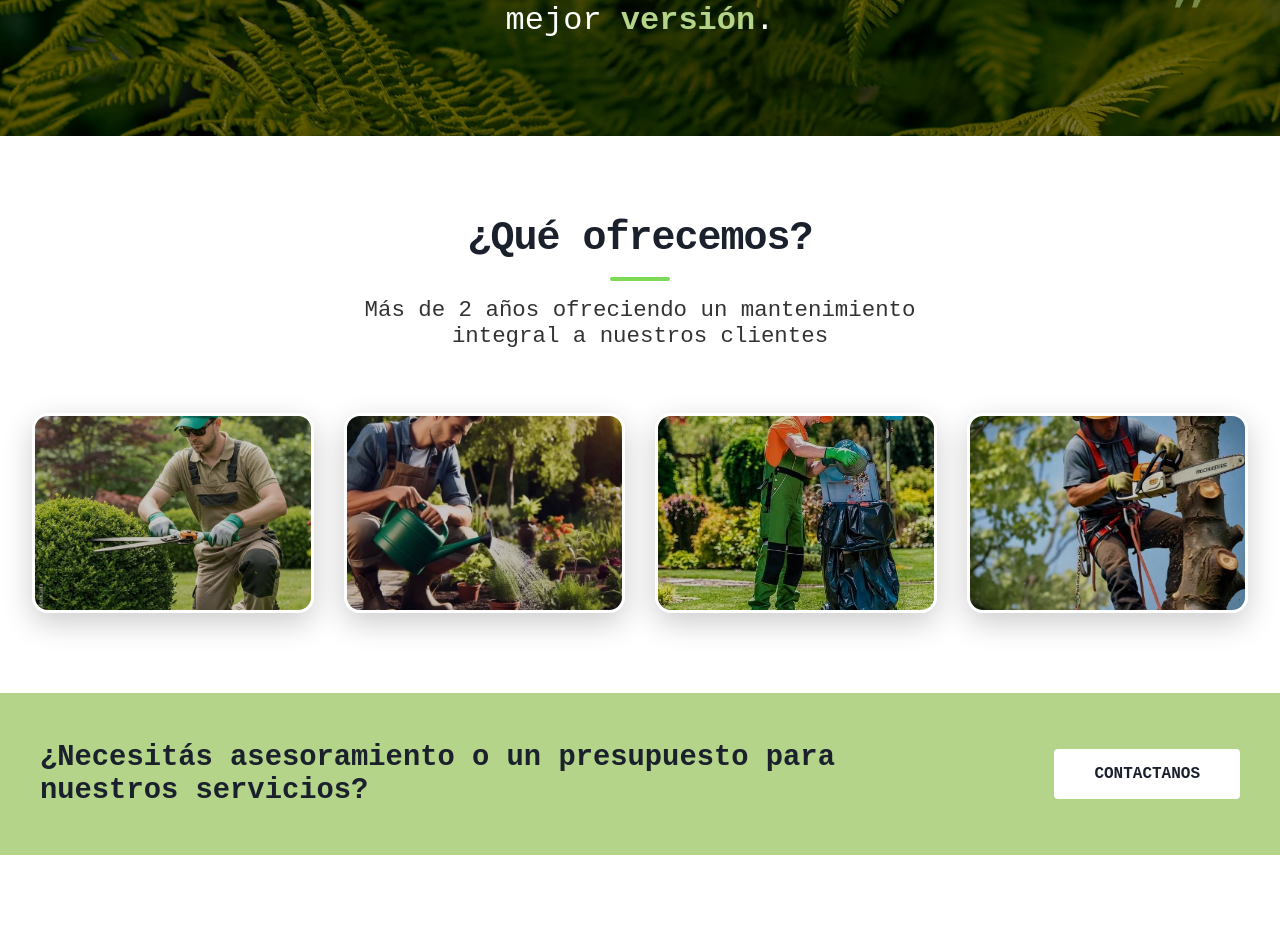
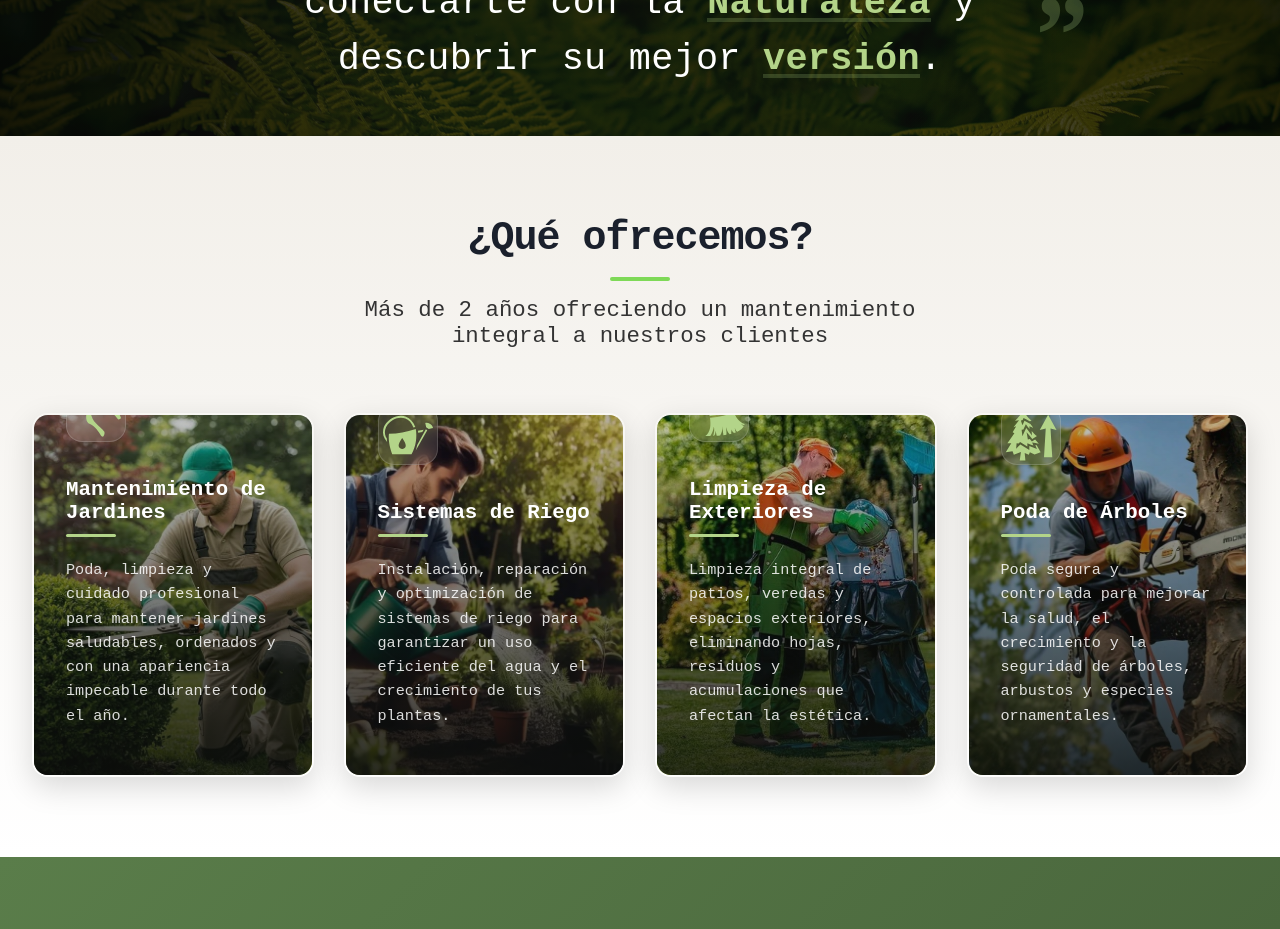
Before and after one commit to PabloDanielChavez/jardineria-montanez, a Next.js app: page / in a window 1280 px wide. Shown: the part 1860-2789 px from the top of the page. Built offline with nearby package versions, Linux system fonts and the light colour scheme.

Commit message:
Stryle Contacto, Servicios y vision

```diff
--- a/src/components/sections/Contacto.tsx
+++ b/src/components/sections/Contacto.tsx
@@ -2,6 +2,7 @@
 import Link from "next/link";
 import styles from "@/styles/sections/contacto.module.scss";
 import { mensajePresupuesto, numero } from "../utils/variables";
+import { FaWhatsapp} from "../utils/Iconos";
 
 export default function Contacto() {
     return (
@@ -9,9 +10,17 @@ export default function Contacto() {
             <div className={styles.contacto_container}>
                 <h2 className={styles.contacto_titulo}>
                     ¿Necesitás asesoramiento o un presupuesto para nuestros servicios?
+
+                <p className={styles.contacto_subtitulo}>
+                    Respondemos consultas, presupuestos y asesoramiento sin compromiso.
+                </p>
                 </h2>
-                <Link href={`https://wa.me/${numero}?text=${mensajePresupuesto}`}  className={styles.contacto_boton}>
-                    CONTACTANOS
+                <Link
+                    href={`https://wa.me/${numero}?text=${mensajePresupuesto}`}
+                    className={styles.contacto_boton}
+                >
+                    <FaWhatsapp />
+                    Solicitar Presupuesto
                 </Link>
             </div>
         </section>
--- a/src/components/sections/Servicio.tsx
+++ b/src/components/sections/Servicio.tsx
@@ -1,17 +1,37 @@
 "use client";
 
 import styles from "@/styles/sections/servicios.module.scss";
-import { GiGardeningShears, GiTreeGrowth, GiWateringCan, MdCleaningServices, MdPool } from "@/components/utils/Iconos";
+import { GiBroom, GiGardeningShears, GiTreeGrowth, GiWateringCan,  } from "@/components/utils/Iconos";
 import Image from "next/image";
 
 
 export default function Servicios() {
 
     const servicios = [
-        { nombre: "Mantenimiento de Jardines", icono: <GiGardeningShears className={styles.servicios_icono}/>, img:"/img/jardinero.webp" },
-        { nombre: "Sistemas de Riego", icono: <GiWateringCan className={styles.servicios_icono}/>, img:"/img/jardinero_regando.webp" },
-        { nombre: "Limpieza de Exteriores", icono: <MdCleaningServices className={styles.servicios_icono}/>, img:"/img/jardinero_limpiando.webp" },
-        { nombre: "Poda de Arboles", icono: <GiTreeGrowth className={styles.servicios_icono}/>, img:"/img/jardinero_talando.webp" },
+        {
+            nombre: "Mantenimiento de Jardines",
+            texto: "Poda, limpieza y cuidado profesional para mantener jardines saludables, ordenados y con una apariencia impecable durante todo el año.",
+            icono: <GiGardeningShears className={styles.servicios_icono}/>,
+            img: "/img/jardinero.webp"
+        },
+        {
+            nombre: "Sistemas de Riego",
+            texto: "Instalación, reparación y optimización de sistemas de riego para garantizar un uso eficiente del agua y el crecimiento de tus plantas.",
+            icono: <GiWateringCan className={styles.servicios_icono}/>,
+            img: "/img/jardinero_regando.webp"
+        },
+        {
+            nombre: "Limpieza de Exteriores",
+            texto: "Limpieza integral de patios, veredas y espacios exteriores, eliminando hojas, residuos y acumulaciones que afectan la estética.",
+            icono: <GiBroom className={styles.servicios_icono}/>,
+            img: "/img/jardinero_limpiando.webp"
+        },
+        {
+            nombre: "Poda de Árboles",
+            texto: "Poda segura y controlada para mejorar la salud, el crecimiento y la seguridad de árboles, arbustos y especies ornamentales.",
+            icono: <GiTreeGrowth className={styles.servicios_icono}/>,
+            img: "/img/jardinero_talando.webp"
+        }
     ];
     return (
         <section className={styles.servicios}>
@@ -35,7 +55,8 @@ export default function Servicios() {
                     <div className={styles.servicios_overlay}>
                         <div className={styles.servicios_icono_box}>{item.icono}</div>
                         <div className={styles.servicios_contenido}>
-                        <h3 className={styles.servicios_heading}>{item.nombre}</h3>
+                            <h3 className={styles.servicios_heading}>{item.nombre}</h3>
+                            <p className={styles.servicios_texto}>{item.texto}</p>
                         </div>
                     </div>
                     </div>
--- a/src/components/sections/Vision.tsx
+++ b/src/components/sections/Vision.tsx
@@ -15,7 +15,7 @@ export default function FraseMision() {
                 priority={false}
             />
             <div className={styles.mision_overlay}>
-                <blockquote className={styles.mision_texto}>
+                <blockquote className={`${styles.mision_texto}`}>
                 Nuestra <span className={styles.mision_highlight}>Vision</span> es <span className={styles.mision_highlight}>rediseñar</span> los espacios urbanos para que puedas conectarte con la <span className={styles.mision_highlight}>Naturaleza</span> y descubrir su mejor <span className={styles.mision_highlight}>versión</span>.
                 </blockquote>
             </div>
--- a/src/components/utils/Iconos.ts
+++ b/src/components/utils/Iconos.ts
@@ -11,5 +11,5 @@ export { LuMonitorSmartphone } from "react-icons/lu";
 export { HiOutlineCodeBracket } from "react-icons/hi2";
 export { FiDatabase, FiExternalLink } from "react-icons/fi";
 export { BsQuestionCircle, BsFillPersonVcardFill } from "react-icons/bs";
-export { GiGardeningShears,  GiTreeGrowth, GiWateringCan } from "react-icons/gi";
+export { GiGardeningShears,  GiTreeGrowth, GiWateringCan, GiBroom} from "react-icons/gi";
 export { FaArrowDown } from "react-icons/fa";
--- a/src/styles/sections/contacto.module.scss
+++ b/src/styles/sections/contacto.module.scss
@@ -3,7 +3,8 @@
 
 .contacto {
     width: 100%;
-    background-color: v.$color-primary;
+    background:
+    linear-gradient( 135deg, v.$color-bosque, darken(v.$color-bosque, 8%) );
     padding: 3rem 2rem;
     display: flex;
     justify-content: center;
@@ -25,11 +26,15 @@
     }
 
     &_titulo {
-        color: #1a202c; // Color oscuro del texto
-        font-size: 1.5rem;
-        font-weight: 700;
-        margin: 0;
-        text-align: center;
+        color: v.$color-white;
+        font-size: clamp(
+            1.8rem,
+            4vw,
+            3rem
+        );
+        line-height: 1.2;
+        max-width: 700px;
+        font-weight: 800;
 
         @include m.tabletXL {
             font-size: 1.8rem;
@@ -37,19 +42,34 @@
         }
     }
 
+    &_subtitulo {
+        color: rgba(255,255,255,.8);
+        font-size: 1.1rem;
+        max-width: 550px;
+        margin-top: 1rem;
+    }
+
     &_boton {
-        background: v.$color-white;
-        color: #1a202c;
-        padding: 1rem 2.5rem;
+        background: v.$color-primary;
+        color: v.$color-dark;
+        padding: 1rem 2rem;
+        border-radius: 999px;
         font-weight: 700;
-        border-radius: 4px;
+        transition: transform .3s ease, box-shadow .3s ease;
+        box-shadow:0 10px 30px rgba(0,0,0,.15);
         text-decoration: none;
         white-space: nowrap;
-        transition: transform 0.2s;
+        display: flex;
+        align-items: center;
+        justify-content: center;
+        gap: 1rem;
+
 
         &:hover {
-            transform: scale(1.05);
-            box-shadow: 0 4px 10px rgba(0,0,0,0.1);
+            transform: translateY(-3px);
+
+            box-shadow:
+                0 15px 40px rgba(0,0,0,.25);
         }
     }
 }
--- a/src/styles/sections/servicios.module.scss
+++ b/src/styles/sections/servicios.module.scss
@@ -3,12 +3,12 @@
 
 .servicios {
     padding:1rem 2rem 5rem 2rem;
-    background: v.$color-white;
+    background: linear-gradient( 180deg, v.$color-crema 0%, v.$color-white 100% );
 
     &_layout {
-        display: flex;
-        flex-wrap: wrap;
-        gap: 24px;
+        display: grid;
+        grid-template-columns: repeat( auto-fit, minmax(320px, 1fr) );
+        gap: 2rem;
         margin: 0 auto;
     }
 
@@ -60,64 +60,81 @@
     &_item {
 
         &:hover {
-            transform: translateY(-12px);
-            box-shadow: 0 20px 30px rgba(0,0,0,0.1);
-            border-color: v.$color-secundary;
+
+            transform: translateY(-4px);
+            box-shadow: 0 25px 50px rgba(0,0,0,.15); border-color: v.$color-secundary;
+
         }
     }
 
     &_item {
         position: relative;
-        width: 300px;
-        height: 200px;
-        padding: 2.5rem 1.5rem;
+        aspect-ratio: 4 / 5;
         background-size: cover;
         background-position: center;
-        text-align: center;
         border-radius: 16px;
-        border: 3px solid white;
-        box-shadow: 0 10px 30px rgba(0, 0, 0, 0.2);
         overflow: hidden;
+        border: 2px solid rgba(255,255,255,.15);
+        box-shadow:
+            0 10px 30px rgba(0,0,0,.15);
+        transition:
+            transform .35s ease,
+            box-shadow .35s ease,
+            border-color .35s ease;
         cursor: pointer;
-        transition: all 0.4s cubic-bezier(0.175, 0.885, 0.32, 1.275);
-
-        // Overlay oscuro inicial para que la imagen no distraiga
         &::after {
-            content: '';
+            content: "";
             position: absolute;
             inset: 0;
-            background: rgba(0, 0, 0, 0.2);
-            transition: background 0.4s ease;
+            background:
+                linear-gradient(
+                    to top,
+                    rgba(13,15,12,.85),
+                    rgba(13,15,12,.25)
+                );
+            transition: .35s ease;
+        }
+        &::after {
+            z-index: 1;
         }
 
         &:hover {
+            transform: translateY(-6px);
+            border-color: rgba(v.$color-primary,.4);
+            box-shadow:
+                0 25px 50px rgba(0,0,0,.18),
+                0 0 25px rgba(v.$color-primary,.12);
             &::after {
-                background: v.$color-light-gray-trans-int;
-                backdrop-filter: blur(12px);
-                border-color: white;
+                background:
+                    linear-gradient(
+                        to top,
+                        rgba(13,15,12,.75),
+                        rgba(13,15,12,.15)
+                    );
             }
 
-            .servicios_overlay {
-                opacity: 1; // Aparece el texto
-            }
+        }
+        &:hover &_imagen {
+            transform: scale(1.05);
         }
     }
 
     &_imagen {
         object-fit: cover;
-        z-index: 0;
+        transition: transform .6s ease;
     }
 
-        // Aquí escondemos el contenido
     &_overlay {
         position: relative;
-        z-index: 1;
-        opacity: 0; // Oculto al inicio
+        z-index: 2;
+        opacity: 1;
         transition: opacity 0.4s ease;
         display: flex;
         flex-direction: column;
-        align-items: center;
-        justify-content: center;
+        justify-content: flex-end;
+        align-items: flex-start;
+        text-align: left;
+        padding: 2rem;
         gap: 1rem;
         height: 100%;
     }
@@ -127,37 +144,42 @@
     }
 
     &_heading {
-        background-color: #1f1d1d;
-
-        color: v.$color-crema;
-        font-size: 1rem;
-        border-radius: 12px;
-        padding: .2rem .7rem;
-        width: fit-content;
-        margin: 0 auto;
+        font-size: 1.3rem;
         font-weight: 700;
-
-        border: 2px solid white;
-        box-shadow: 0 10px 30px rgba(0, 0, 0, 0.2);
-
-        box-shadow:
-            inset 0 1px 2px rgba(255, 255, 255, 0.5),
-            0 4px 6px rgba(0, 0, 0, 0.05);
-        text-shadow: 0 1px 0 rgba(255, 255, 255, 0.3);
+        color: v.$color-white;
+        position: relative;
+        padding-bottom: .8rem;
+        &::after {
+            content: "";
+            position: absolute;
+            left: 0;
+            bottom: 0;
+            width: 50px;
+            height: 3px;
+            border-radius: 20px;
+            background: v.$color-primary;
+        }
     }
 
     &_texto {
-        font-size: 0.95rem;
-        color: v.$color-text;
-        font-weight: 600;
-        line-height: 1.8;
+        color: rgba(255,255,255,.85);
+        font-size: .95rem;
+        line-height: 1.6;
+        font-weight: 400;
     }
 
     &_icono {
-        color: v.$color-white;
-        background: v.$color-secundary-trans;
-        padding: 12px;
-        border-radius: 50%;
-        font-size: 3rem;
+        width: 60px;
+        height: 60px;
+        display: flex;
+        align-items: center;
+        justify-content: center;
+        border-radius: 16px;
+        background: rgba(255,255,255,.1);
+        backdrop-filter: blur(8px);
+        border: 1px solid rgba(255,255,255,.15);
+        color: v.$color-primary;
+        font-size: 2.5rem;
+        padding: .1rem;
     }
 }
--- a/src/styles/sections/vision.module.scss
+++ b/src/styles/sections/vision.module.scss
@@ -15,35 +15,45 @@
         z-index: 0;
     }
     &_overlay {
-        background: rgba(0, 0, 0, 0.5); // Un poco más oscuro para mejor lectura
+        background: linear-gradient( 135deg, rgba(13, 15, 12, .85), rgba(13, 15, 12, .65) );
         position: absolute;
         inset: 0;
         z-index: 1;
         display: flex;
         align-items: center;
         justify-content: center;
+        &::before {
+            content: "";
+            position: absolute;
+            inset: 0;
+            background: radial-gradient( circle, transparent 40%, rgba(0,0,0,.5) 100% );
+        }
     }
 
     &_texto {
         color: v.$color-white;
         font-size: 1.1rem;
-    font-weight: 300;
+        font-weight: 400;
+        letter-spacing: .3px;
         text-align: center;
-    max-width: 90%;
+        max-width: 900px;
+        margin: 0 auto;
         line-height: 1.4;
         position: relative; // Necesario para posicionar las comillas
         padding: 0 3rem;    // Espacio para que las comillas no se solapen con el texto
         @include m.tabletXL {
-        font-size: 2rem;
+            font-size: 2.3rem;
+            line-height: 1.5;
         }
 
         &::before,
         &::after {
             content: "“";
             position: absolute;
-        font-size: 5rem; // Tamaño ajustable
-        color: v.$color-primary;
-        opacity: 0.5;    // Un toque sutil para elegancia
+            font-size: 7rem;
+            color: rgba(v.$color-primary, .25);
+            font-family: Georgia, serif;
+            font-weight: 700;
         }
 
         &::before {
@@ -56,10 +66,24 @@
             bottom: -2rem;
             right: 0;
         }
+        &::selection {
+            background: v.$color-primary-trans;
+        }
     }
 
     &_highlight {
-        font-weight: 800;
         color: v.$color-primary;
+        position: relative;
+        font-weight: 700;
+        &::after {
+            content: "";
+            position: absolute;
+            left: 0;
+            bottom: 2px;
+            width: 100%;
+            height: 4px;
+            background: rgba(v.$color-primary,.2);
+            z-index: -1;
         }
     }
+}
```
Lines whose indentation alone changed are shown as unchanged.
